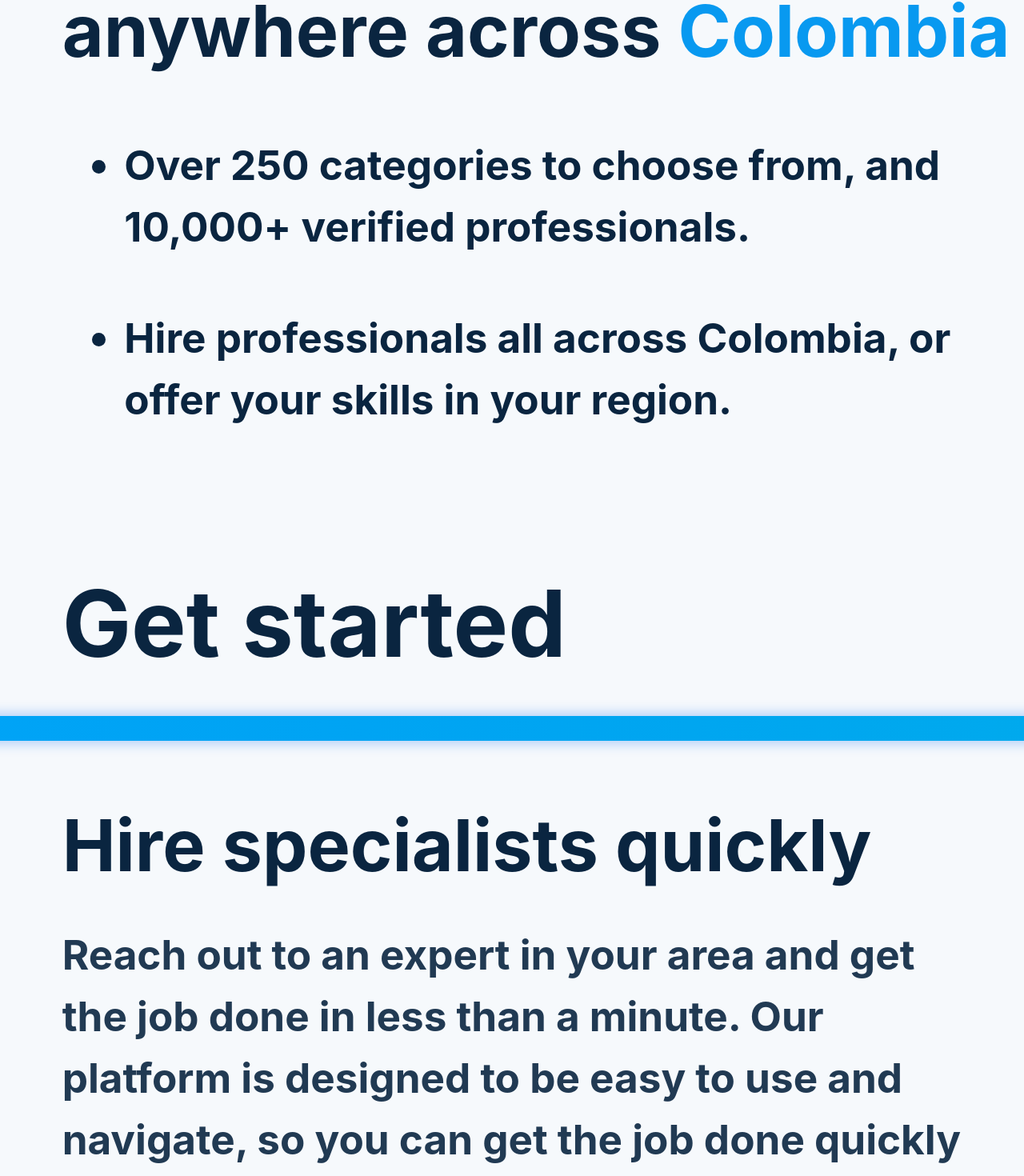
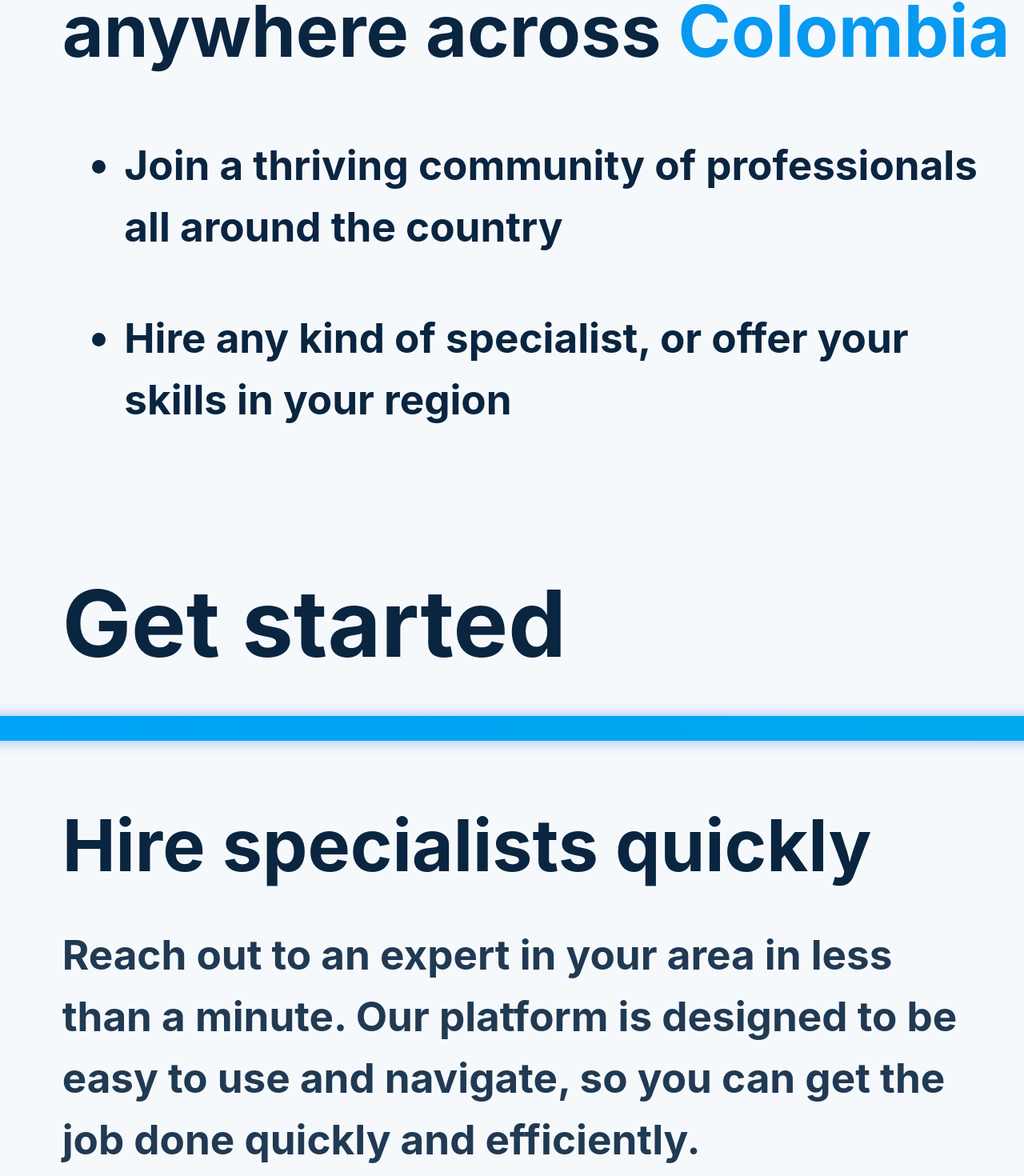
Before and after one commit to Yakhonaa/Landing-Page, a React (Vite) app: page / in a window 1280 px wide. Shown: the part 2503-3973 px from the top of the page at 80% size. Built offline with nearby package versions, Linux system fonts and the light colour scheme.

Commit message:
v3_final

```diff
--- a/src/App.jsx
+++ b/src/App.jsx
@@ -96,10 +96,11 @@ function App() {
         <h3 className="quick-overall-content-title">Reach out to professionals anywhere across <span className="highlight">Colombia</span></h3>
         <ul className="quick-overall">
           <li className="quick-overall-content quick-overall-content-description">
-            Over 250 categories to choose from, and 10,000+ verified professionals.
+            Join a thriving community of professionals all around the country
           </li>
           <li className="quick-overall-content quick-overall-content-description">
-            Hire professionals all across Colombia, or offer your skills in your region.
+            Hire any kind of specialist, or offer your
+            skills in your region
           </li>
         </ul>
         <div className="stripe-wrapper">
@@ -111,7 +112,7 @@ function App() {
         <div className="hire-specialists-container">
           <h3 className="hire-specialists-title">Hire specialists quickly</h3>
           <p className="hire-specialists-description">
-            Reach out to an expert in your area and get the job done in less than a minute.
+            Reach out to an expert in your area in less than a minute.
             Our platform is designed to be easy to use and navigate, so you can get the
             job done quickly and efficiently.
           </p>
--- a/src/index.css
+++ b/src/index.css
@@ -62,6 +62,13 @@
 
 .credibility-item--social {
   padding: 0;
+}
+
+
+
+@media (min-width: 768px) {
+  .mobile-container { display: none; }
+  .desktop-container { display: block; }
 }
 
 .social-link {
```
